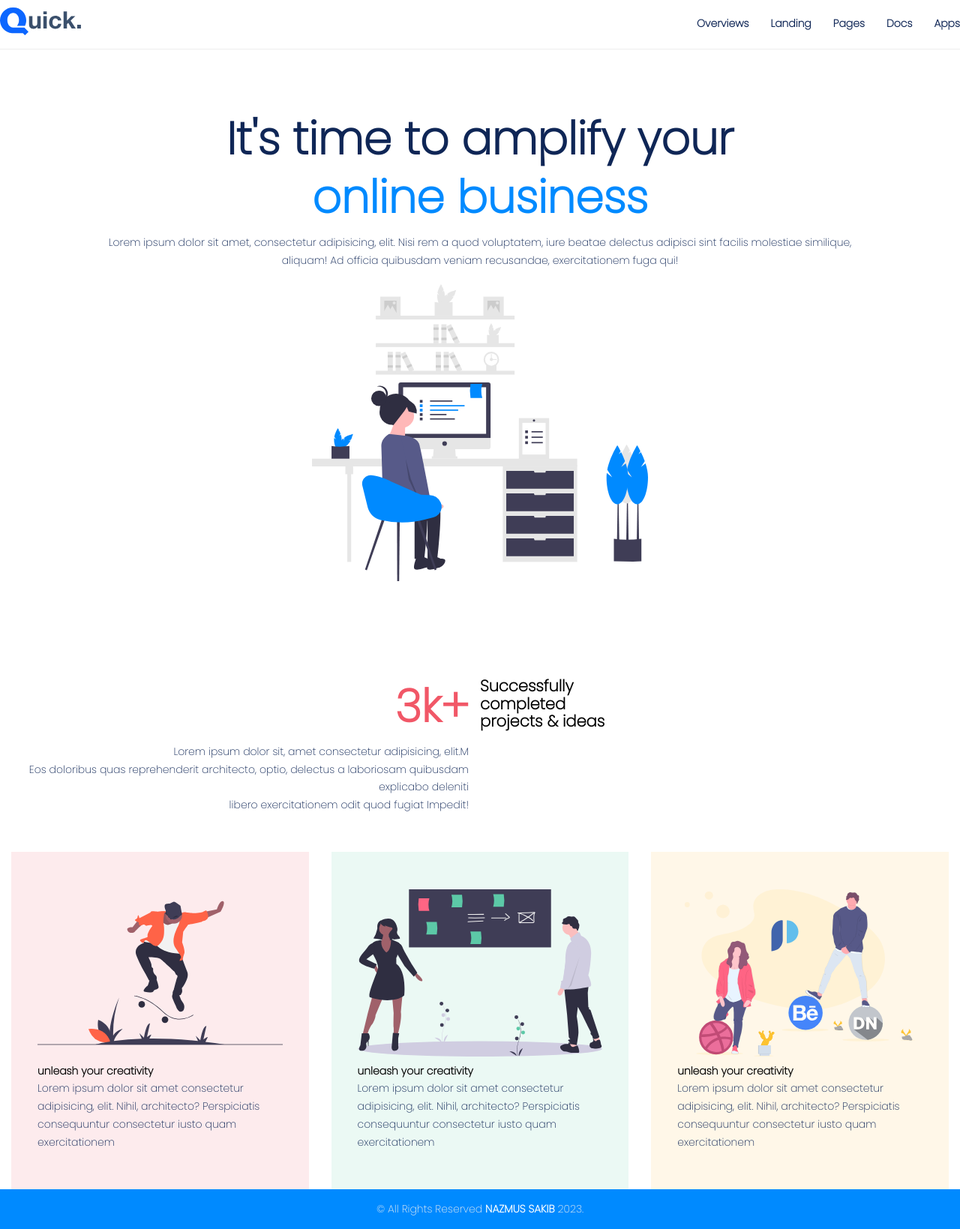
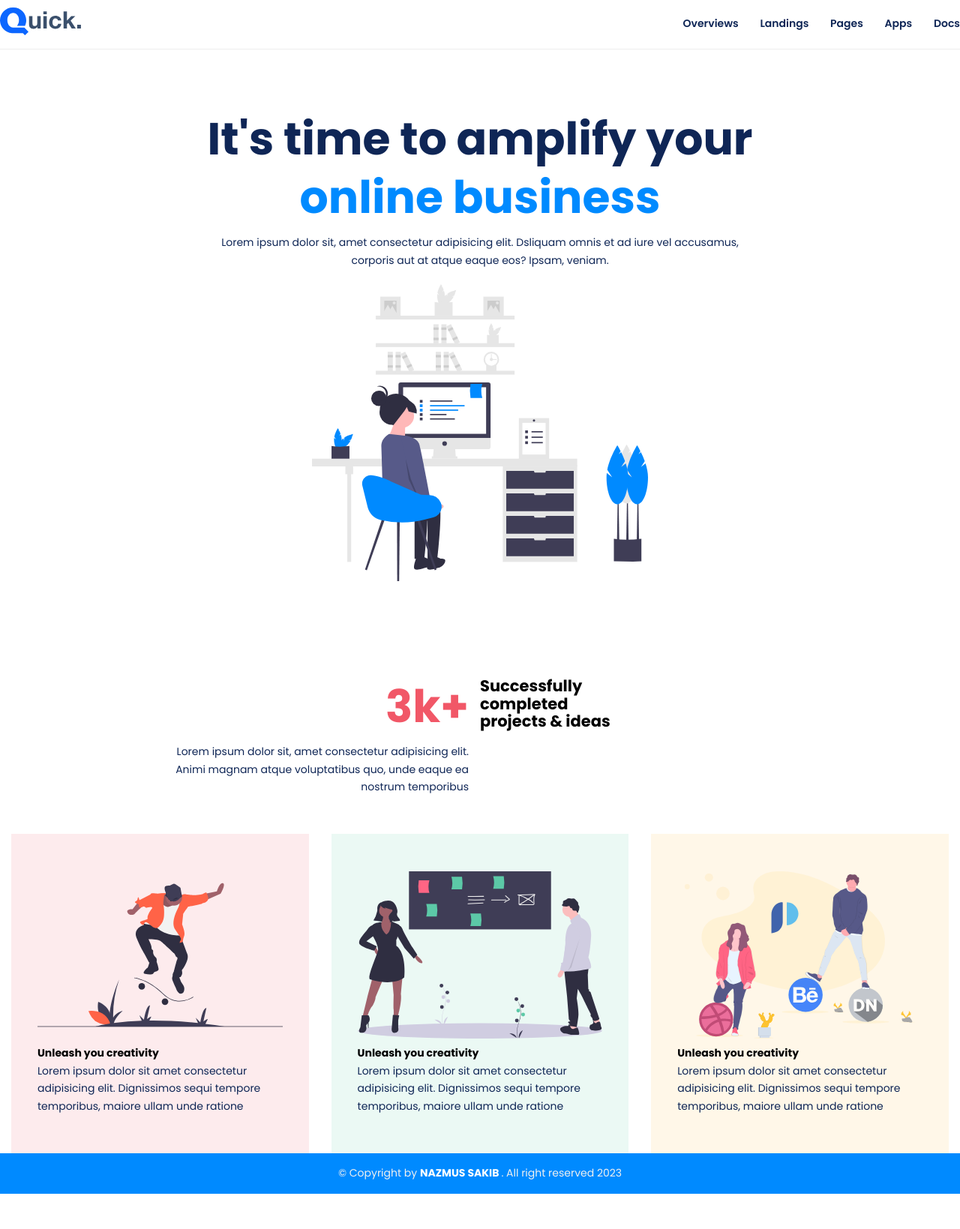
Before and after one commit to sakibbt/Quick-Home, a plain HTML site: page index.html in a window 1280 px wide. Shown: the whole page at 75% size. After the commit the page ends 1592 px from the top, so only its background shows below. Drawn offline with Linux system fonts and the light colour scheme.

Commit message:
index.html

```diff
--- a/index.html
+++ b/index.html
@@ -1,4 +1,3 @@
-
 <!DOCTYPE html>
 <html lang="en">
 <head>
@@ -6,35 +5,35 @@
 	<meta name="viewport" content="width=device-width, initial-scale=1.0">
 	<title>Quick | Home</title>
 	<!-- style.css linking here -->
-	<link rel="stylesheet" type="text/css" href="css/style.css">
-	<link href="https://fonts.googleapis.com/css2?family=Poppins:ital,wght@0,100;0,200;1,100;1,200;1,300;1,400;1,500;1,600;1,700&display=swap" rel="stylesheet">
+	<link rel="stylesheet" href="css/style.css">
+	<link rel="stylesheet" href="css/responsive.css">
+	<!-- google font linking here -->
+	<link href="https://fonts.googleapis.com/css2?family=Poppins:wght@100;200;300;400;500;600;700;800;900&display=swap" rel="stylesheet">
 </head>
 <body>
-	<!-- header start -->
-
+	<!-- header start-->
 	<header class="header">
 		<div class="container">
 			<div class="row">
 				<div class="col-6">
-					<a href="index.html">
+				    <a href="index.html" class="logo">
 						<img src="images/dark.svg" alt="">
 				    </a>
 				</div>
 				<div class="col-6">
 					<ul class="navbar">
-						<li><a href="#">overviews</a></li>
-						<li><a href="#">landing</a></li>
-						<li><a href="#">pages</a></li>
+						<li><a href="#">Overviews</a></li>
+						<li><a href="#">Landings</a></li>
+						<li><a href="#">Pages</a></li>
+						<li><a href="#">Apps</a></li>
 						<li><a href="#">Docs</a></li>
-						<li><a href="#">Apps</a></li>
-
 					</ul>
 				</div>
-
 			</div>
 		</div>
 	</header>
-	<!-- header end  -->
+	<!-- header end -->
+
 
 
 	<!-- banner start -->
@@ -42,36 +41,37 @@
 		<div class="container">
 			<div class="row">
 				<div class="col-12">
-					<h1>It's time to amplify your<br> <span>online business</span></h1>
-					<p>Lorem ipsum dolor sit amet, consectetur adipisicing, elit. Nisi rem a quod voluptatem, iure beatae delectus adipisci sint facilis molestiae similique,<br> aliquam! Ad officia quibusdam veniam recusandae, exercitationem fuga qui!</p>
+					<h1>It's time to amplify your<br><span>online business</span></h1>
+					<p>Lorem ipsum dolor sit, amet consectetur adipisicing elit. Dsliquam omnis et ad iure vel accusamus, <br>corporis aut at atque eaque eos? Ipsam, veniam.</p>
 					<img src="images/illustration-1.svg" alt="" class="banner-img">
 				</div>
 			</div>
 		</div>
 	</section>
 	<!-- banner end -->
+
+
+
+	<!-- success start -->
 	<section class="success">
-
 		<div class="container">
 			<div class="row">
 				<div class="col-6">
 					<div class="left-success">
 						<h1>3k+</h1>
-					<p>Lorem ipsum dolor sit, amet consectetur adipisicing, elit.M<br> Eos doloribus quas reprehenderit architecto, optio, delectus a laboriosam quibusdam explicabo deleniti<br> libero exercitationem odit quod fugiat Impedit!</p>
-
+						<p>Lorem ipsum dolor sit, amet consectetur adipisicing elit. <br>Animi magnam atque voluptatibus quo, unde eaque ea <br>nostrum temporibus </p>
 					</div>
 				</div>
 				<div class="col-6">
 					<div class="right-success">
-					<h1>Successfully<br>completed<br>projects & ideas</h1>
-
+						<h1>Successfully <br>completed <br>projects & ideas</h1>
 					</div>
-
 				</div>
-
 			</div>
 		</div>
 	</section>
+	<!-- success end -->
+
 
 
 	<!-- feature start -->
@@ -81,25 +81,24 @@
 				<div class="col-4">
 					<div class="inner-feature bg1">
 						<img src="images/illustration-5.svg" alt="">
-					<h4>unleash your creativity</h4>
-					<p>Lorem ipsum dolor sit amet consectetur adipisicing, elit. Nihil, architecto? Perspiciatis consequuntur consectetur iusto quam exercitationem</p>
+						<h4>Unleash you creativity</h4>
+						<p>Lorem ipsum dolor sit amet consectetur adipisicing elit. Dignissimos sequi tempore temporibus, maiore ullam unde ratione</p>
 					</div>
 				</div>
 
 				<div class="col-4">
 					<div class="inner-feature bg2">
 						<img src="images/illustration-6.svg" alt="">
-					<h4>unleash your creativity</h4>
-					<p>Lorem ipsum dolor sit amet consectetur adipisicing, elit. Nihil, architecto? Perspiciatis consequuntur consectetur iusto quam exercitationem</p>
+						<h4>Unleash you creativity</h4>
+						<p>Lorem ipsum dolor sit amet consectetur adipisicing elit. Dignissimos sequi tempore temporibus, maiore ullam unde ratione</p>
 					</div>
 				</div>
-
 
 				<div class="col-4">
 					<div class="inner-feature bg3">
 						<img src="images/illustration-7.svg" alt="">
-					<h4>unleash your creativity</h4>
-					<p>Lorem ipsum dolor sit amet consectetur adipisicing, elit. Nihil, architecto? Perspiciatis consequuntur consectetur iusto quam exercitationem</p>
+						<h4>Unleash you creativity</h4>
+						<p>Lorem ipsum dolor sit amet consectetur adipisicing elit. Dignissimos sequi tempore temporibus, maiore ullam unde ratione</p>
 					</div>
 				</div>
 			</div>
@@ -107,18 +106,20 @@
 	</section>
 	<!-- feature end -->
 
+
+
 	<!-- footer start -->
 	<footer class="footer">
 		<div class="container">
 			<div class="row">
 				<div class="col-12">
-				<p>&copy; All  Rights Reserved <span> NAZMUS SAKIB</span> 2023.</p>
+					<p>&copy; Copyright by <span>NAZMUS SAKIB </span>. All right reserved 2023</p>
 				</div>
 			</div>
-
 		</div>
 	</footer>
 
 	<!-- footer end -->
+
 </body>
 </html>
```
Lines whose indentation alone changed are shown as unchanged.
